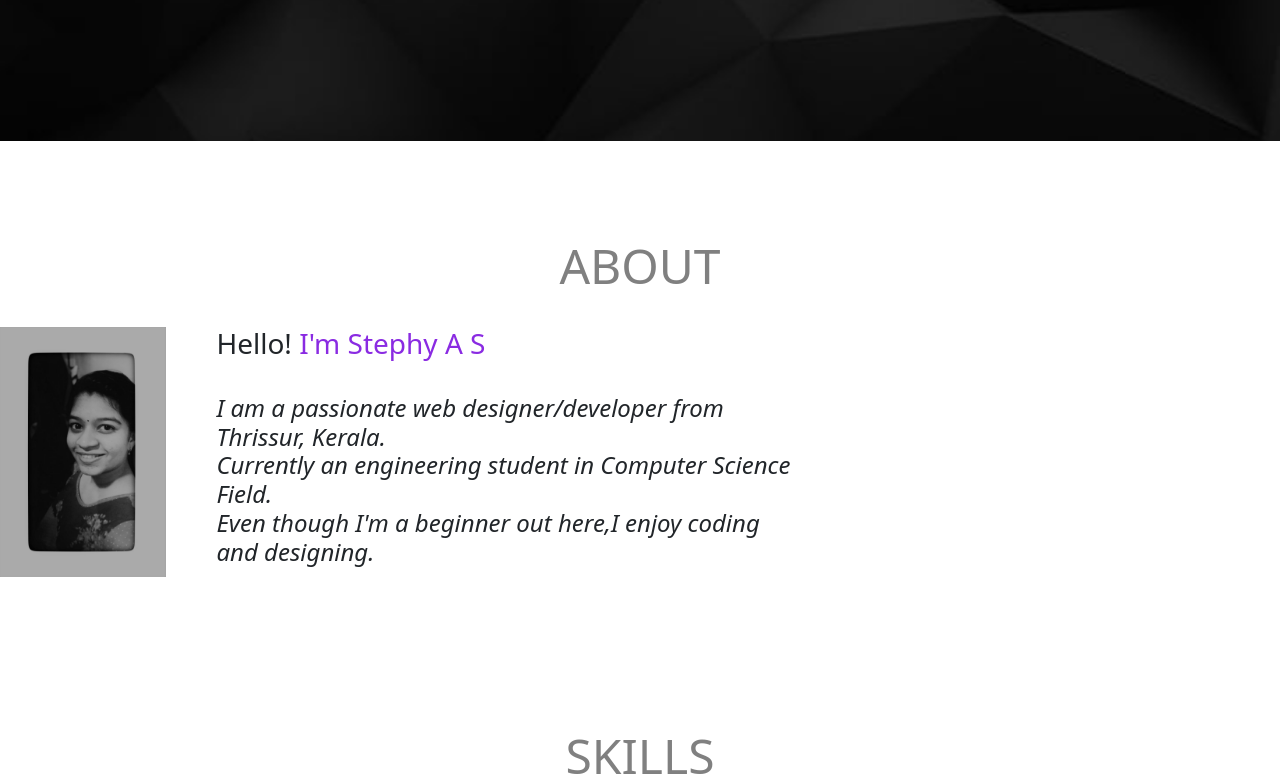
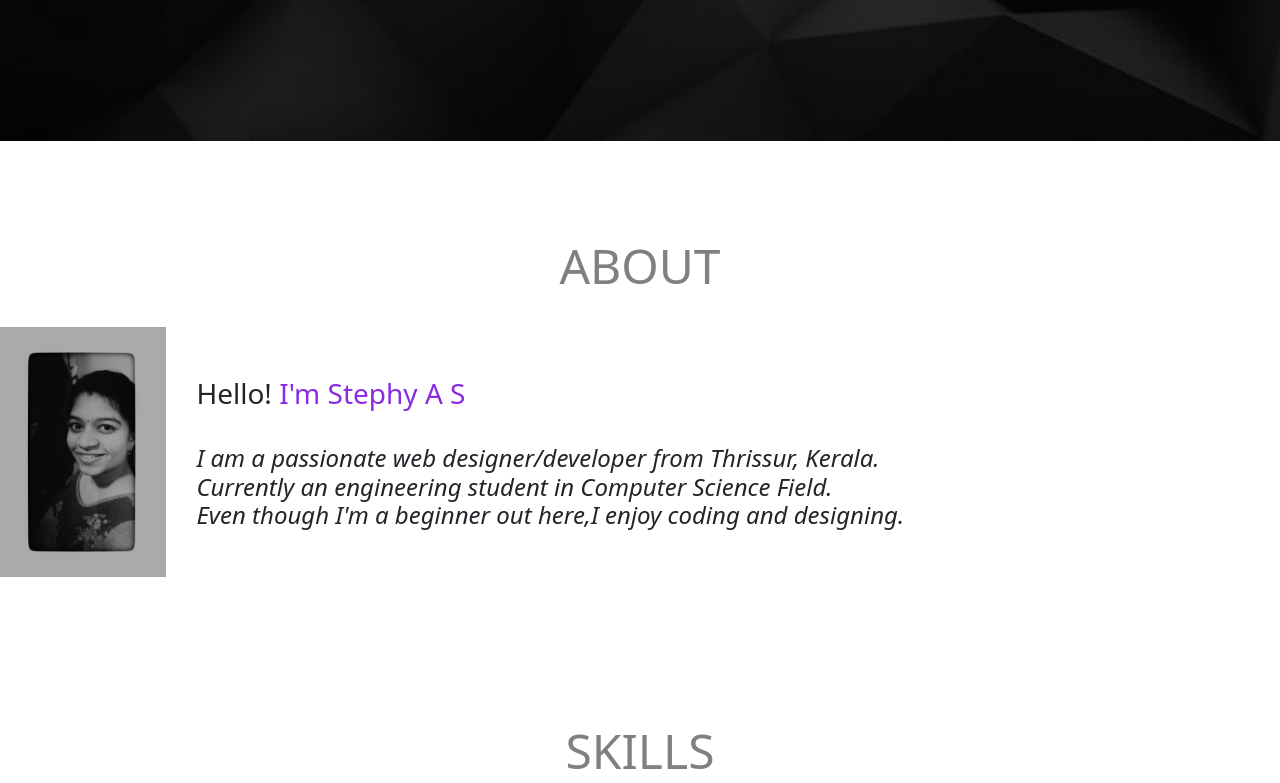
Before and after one commit to stephyas/portfolio_stephy.github.io, a plain HTML site: page index.html in a window 1280 px wide. Shown: the part 559-1342 px from the top of the page. Drawn offline with nearby package versions, Linux system fonts and the light colour scheme.

Commit message:
styles updated

```diff
--- a/style.css
+++ b/style.css
@@ -18,6 +18,9 @@ text-decoration-line:underline;
     width:100%;
     padding:100px;
 }
+.home p{
+    font-size: 100px;
+}
 .cv{
     border: 2px solid #acb3b3;
     border-radius: 50px;
@@ -35,15 +38,23 @@ text-decoration-line:underline;
 
 }
 
-.about-write{
-   position: relative;
-    width: 50%;
-    display: inline-block;
-    padding-left: 50px;
+
+#pic img{
+    width: 15%;
+    height: 10%;
+
+}
+#intro{
+    display:flex;
+    flex-direction: column;
+    text-align: justify;
+    padding: 30px;
+    margin-top: 20px;
 }
 #intro p{
     font-size:1.5rem;
     font-style: oblique;
+    margin-bottom: 5px;
 }
 
 
```
